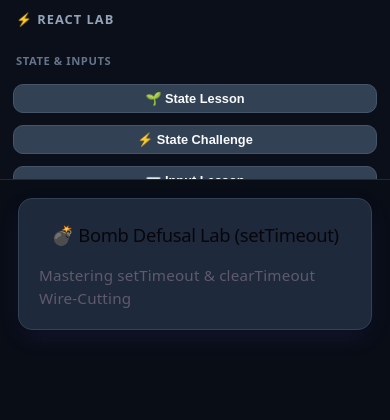
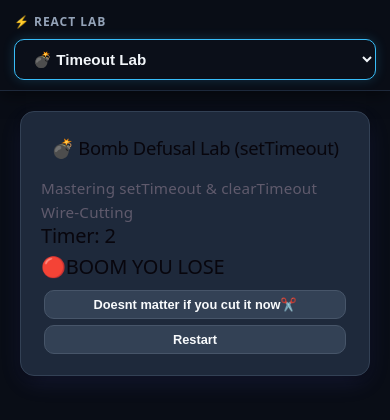
Before and after one commit to Samket1/React-, a React (Vite) app in the folder first-react-app/: page / in a window 390 px wide. Shown: the top 420 px of the page. Built offline with nearby package versions, Linux system fonts and the light colour scheme.

Commit message:
feat: add TimeoutChallenge component with timer mechanics and styling

```diff
--- a/first-react-app/src/App.css
+++ b/first-react-app/src/App.css
@@ -494,6 +494,46 @@ button:active,
   font-size: 0.85rem;
 }
 
+.active-nav-btn {
+  background: rgba(99, 102, 241, 0.25) !important;
+  border-color: #6366f1 !important;
+  color: #a5b4fc !important;
+  font-weight: 700;
+  box-shadow: 0 0 10px rgba(99, 102, 241, 0.3);
+}
+
+/* 📱 Mobile Navigation Header (Hidden on Desktop) */
+.mobile-nav-header {
+  display: none;
+}
+
+.mobile-nav-select {
+  width: 100%;
+  background: #0b0f19;
+  color: #f1f5f9;
+  border: 1.5px solid #38bdf8;
+  border-radius: 10px;
+  padding: 10px 14px;
+  font-size: 0.95rem;
+  font-weight: 600;
+  outline: none;
+  cursor: pointer;
+  box-shadow: 0 0 12px rgba(56, 189, 248, 0.2);
+  appearance: auto;
+}
+
+.mobile-nav-select optgroup {
+  background: #0f172a;
+  color: #94a3b8;
+  font-weight: 700;
+}
+
+.mobile-nav-select option {
+  background: #1e293b;
+  color: #f8fafc;
+  padding: 8px;
+}
+
 .sidebar-main {
   flex: 1;
   min-width: 0;
@@ -748,32 +788,44 @@ button:active,
    📱 Comprehensive Mobile & Tablet Responsive Media Queries
    ========================================================= */
 @media (max-width: 768px) {
-  /* Layout switches from side-by-side to stacked */
+  /* Layout switches to single column full-screen */
   .sidebar-layout {
     flex-direction: column;
+    width: 100vw;
+    min-height: 100vh;
   }
 
-  .sidebar-nav {
+  /* 🚫 Completely hide the crowded desktop sidebar buttons on mobile/tablet */
+  .desktop-sidebar {
+    display: none !important;
+  }
+
+  /* 📱 Show the clean mobile dropdown header at the top */
+  .mobile-nav-header {
+    display: block;
+    position: sticky;
+    top: 0;
+    z-index: 999;
+    background: #090d16;
+    border-bottom: 1.5px solid #1e293b;
+    padding: 10px 14px;
+    box-shadow: 0 4px 16px rgba(0, 0, 0, 0.5);
+  }
+
+  .mobile-nav-title {
+    font-size: 0.75rem;
+    font-weight: 700;
+    color: #94a3b8;
+    text-transform: uppercase;
+    letter-spacing: 0.08em;
+    margin-bottom: 6px;
+  }
+
+  /* Main area takes 100% full screen width */
+  .sidebar-main {
     width: 100%;
     min-width: 100%;
-    height: auto;
-    max-height: 180px;
-    position: static;
-    border-right: none;
-    border-bottom: 1px solid #1e293b;
-    padding: 12px 10px;
-    overflow-x: auto;
-    overflow-y: auto;
-  }
-
-  .sidebar-title {
-    margin-bottom: 6px;
-    font-size: 0.8rem;
-  }
-
-  .sidebar-main {
-    padding: 10px;
-    width: 100%;
+    padding: 12px;
     box-sizing: border-box;
   }
 
--- a/first-react-app/src/Home.jsx
+++ b/first-react-app/src/Home.jsx
@@ -44,40 +44,81 @@ function Home() {
     )
     return (
         <div className="sidebar-layout">
-            {/* 🧭 Left Sidebar Navigation */}
-            <nav className="sidebar-nav">
+            {/* 📱 Mobile Dropdown Menu (Visible on Phones & Tablets) */}
+            <div className="mobile-nav-header">
+                <div className="mobile-nav-title">⚡ React Lab</div>
+                <select
+                    className="mobile-nav-select"
+                    value={tab}
+                    onChange={(e) => setTab(e.target.value)}
+                >
+                    <optgroup label="🌱 1. State & Inputs">
+                        <option value="state-lesson">🌱 State Lesson</option>
+                        <option value="state-challenge">⚡ State Challenge</option>
+                        <option value="input-lesson">⌨️ Input Lesson</option>
+                        <option value="input-challenge">💬 Input Challenge</option>
+                    </optgroup>
+
+                    <optgroup label="📋 2. Lists & Arrays">
+                        <option value="array-list">📋 Array List</option>
+                        <option value="dynamic-list">🔄 Dynamic List</option>
+                        <option value="mapping-rev">🗺️ Mapping Revision</option>
+                        <option value="revision">📝 Revision</option>
+                        <option value="practice">🎯 Practice</option>
+                    </optgroup>
+
+                    <optgroup label="⚔️ 3. Boss Quests">
+                        <option value="boss-1">⚔️ Boss 1 (RPG Quest)</option>
+                        <option value="boss-2-tech">💻 Boss 2 (Tech Store)</option>
+                        <option value="boss-2-array">👑 Boss 2 (Array Master)</option>
+                        <option value="boss-3-cargo">📦 Boss 3 (Cyber Cargo)</option>
+                    </optgroup>
+
+                    <optgroup label="⚡ 4. APIs & Timers">
+                        <option value="effect-lesson">⚡ Effect Lesson (PokeAPI)</option>
+                        <option value="rnm">🧪 Rick & Morty Scanner</option>
+                        <option value="anime">⛩️ Anime Intel</option>
+                        <option value="food">🍳 Recipe Vault</option>
+                        <option value="stopwatch">⏱️ Stopwatch Lab</option>
+                        <option value="timeout">💣 Timeout Lab</option>
+                    </optgroup>
+                </select>
+            </div>
+
+            {/* 🧭 Desktop Left Sidebar Navigation (Hidden on Mobile) */}
+            <nav className="sidebar-nav desktop-sidebar">
                 <h2 className="sidebar-title">⚡ React Lab</h2>
 
                 {/* 1. Basics & State */}
                 <span className="sidebar-section-title">STATE & INPUTS</span>
-                <button className="sidebar-btn" onClick={() => setTab("state-lesson")}>🌱 State Lesson</button>
-                <button className="sidebar-btn" onClick={() => setTab("state-challenge")}>⚡ State Challenge</button>
-                <button className="sidebar-btn" onClick={() => setTab("input-lesson")}>⌨️ Input Lesson</button>
-                <button className="sidebar-btn" onClick={() => setTab("input-challenge")}>💬 Input Challenge</button>
+                <button className={`sidebar-btn ${tab === 'state-lesson' ? 'active-nav-btn' : ''}`} onClick={() => setTab("state-lesson")}>🌱 State Lesson</button>
+                <button className={`sidebar-btn ${tab === 'state-challenge' ? 'active-nav-btn' : ''}`} onClick={() => setTab("state-challenge")}>⚡ State Challenge</button>
+                <button className={`sidebar-btn ${tab === 'input-lesson' ? 'active-nav-btn' : ''}`} onClick={() => setTab("input-lesson")}>⌨️ Input Lesson</button>
+                <button className={`sidebar-btn ${tab === 'input-challenge' ? 'active-nav-btn' : ''}`} onClick={() => setTab("input-challenge")}>💬 Input Challenge</button>
 
                 {/* 2. Lists & Arrays */}
                 <span className="sidebar-section-title">LISTS & ARRAYS</span>
-                <button className="sidebar-btn" onClick={() => setTab("array-list")}>📋 Array List</button>
-                <button className="sidebar-btn" onClick={() => setTab("dynamic-list")}>🔄 Dynamic List</button>
-                <button className="sidebar-btn" onClick={() => setTab("mapping-rev")}>🗺️ Mapping Revision</button>
-                <button className="sidebar-btn" onClick={() => setTab("revision")}>📝 Revision</button>
-                <button className="sidebar-btn" onClick={() => setTab("practice")}>🎯 Practice</button>
+                <button className={`sidebar-btn ${tab === 'array-list' ? 'active-nav-btn' : ''}`} onClick={() => setTab("array-list")}>📋 Array List</button>
+                <button className={`sidebar-btn ${tab === 'dynamic-list' ? 'active-nav-btn' : ''}`} onClick={() => setTab("dynamic-list")}>🔄 Dynamic List</button>
+                <button className={`sidebar-btn ${tab === 'mapping-rev' ? 'active-nav-btn' : ''}`} onClick={() => setTab("mapping-rev")}>🗺️ Mapping Revision</button>
+                <button className={`sidebar-btn ${tab === 'revision' ? 'active-nav-btn' : ''}`} onClick={() => setTab("revision")}>📝 Revision</button>
+                <button className={`sidebar-btn ${tab === 'practice' ? 'active-nav-btn' : ''}`} onClick={() => setTab("practice")}>🎯 Practice</button>
 
                 {/* 3. The 3 Boss Challenges */}
                 <span className="sidebar-section-title">BOSS QUESTS</span>
-                <button className="sidebar-btn" onClick={() => setTab("boss-1")}>⚔️ Boss 1 (RPG Quest)</button>
-                <button className="sidebar-btn" onClick={() => setTab("boss-2-tech")}>💻 Boss 2 (Tech Store)</button>
-                <button className="sidebar-btn" onClick={() => setTab("boss-2-array")}>👑 Boss 2 (Array Master)</button>
-                <button className="sidebar-btn" onClick={() => setTab("boss-3-cargo")}>📦 Boss 3 (Cyber Cargo)</button>
+                <button className={`sidebar-btn ${tab === 'boss-1' ? 'active-nav-btn' : ''}`} onClick={() => setTab("boss-1")}>⚔️ Boss 1 (RPG Quest)</button>
+                <button className={`sidebar-btn ${tab === 'boss-2-tech' ? 'active-nav-btn' : ''}`} onClick={() => setTab("boss-2-tech")}>💻 Boss 2 (Tech Store)</button>
+                <button className={`sidebar-btn ${tab === 'boss-2-array' ? 'active-nav-btn' : ''}`} onClick={() => setTab("boss-2-array")}>👑 Boss 2 (Array Master)</button>
+                <button className={`sidebar-btn ${tab === 'boss-3-cargo' ? 'active-nav-btn' : ''}`} onClick={() => setTab("boss-3-cargo")}>📦 Boss 3 (Cyber Cargo)</button>
 
                 {/* 4. API & useEffect Series */}
                 <span className="sidebar-section-title">APIs & USE_EFFECT</span>
-                <button className="sidebar-btn" onClick={() => setTab("effect-lesson")}>⚡ Effect Lesson (PokeAPI)</button>
-                <button className="sidebar-btn" onClick={() => setTab("rnm")}>🧪 Rick & Morty Scanner</button>
-                <button className="sidebar-btn" onClick={() => setTab("anime")}>⛩️ Anime Intel</button>
-                <button className="sidebar-btn" onClick={() => setTab("food")}>🍳 Recipe Vault</button>
-                <button className="sidebar-btn" onClick={() => setTab("stopwatch")}>⏱️ Stopwatch Lab</button>
-                <button className="sidebar-btn" onClick={() => setTab("timeout")}>💣 Timeout Lab</button>
+                <button className={`sidebar-btn ${tab === 'effect-lesson' ? 'active-nav-btn' : ''}`} onClick={() => setTab("effect-lesson")}>⚡ Effect Lesson (PokeAPI)</button>
+                <button className={`sidebar-btn ${tab === 'rnm' ? 'active-nav-btn' : ''}`} onClick={() => setTab("rnm")}>🧪 Rick & Morty Scanner</button>
+                <button className={`sidebar-btn ${tab === 'anime' ? 'active-nav-btn' : ''}`} onClick={() => setTab("anime")}>⛩️ Anime Intel</button>
+                <button className={`sidebar-btn ${tab === 'food' ? 'active-nav-btn' : ''}`} onClick={() => setTab("food")}>🍳 Recipe Vault</button>
+                <button className={`sidebar-btn ${tab === 'stopwatch' ? 'active-nav-btn' : ''}`} onClick={() => setTab("stopwatch")}>⏱️ Stopwatch Lab</button>
+                <button className={`sidebar-btn ${tab === 'timeout' ? 'active-nav-btn' : ''}`} onClick={() => setTab("timeout")}>💣 Timeout Lab</button>
             </nav>
 
             {/* 🖥️ Main Content Area on the Right */}
--- a/first-react-app/src/TimeoutChallenge.jsx
+++ b/first-react-app/src/TimeoutChallenge.jsx
@@ -1,17 +1,58 @@
 import { useState, useEffect } from 'react'
 import './App.css'
+import { use } from 'react'
 
 function TimeoutChallenge() {
-    // 💣 Challenge Goal: Build a Bomb Defusal / Auto-Dismiss Alert!
-    // 1. A state for a message or alert (e.g. showBomb, or alertText)
-    // 2. A useEffect with setTimeout to blow up or dismiss after 3000ms (3 seconds)
-    // 3. The cleanup clearTimeout to defuse it if cancelled!
+    const [alert, setAlert] = useState("")
+    const [defused, setDefused] = useState(false)
+    const [sec, setSec] = useState(0)
+    const [restart, setRestart] = useState(false)
+    const [won, setWon] = useState(true)
+    const [stop, setStop] = useState(false)
+    const Main_Time = 2
+    useEffect(() => {
+        if (defused) return
 
+        if (!stop) {
+            const count = setInterval(() => {
+                setSec((prev) => prev + 1)
+            }, 1000)
+
+            const alarm = setTimeout(() => {
+                setAlert("🔴BOOM YOU LOSE")
+                setWon(false)
+                setStop(true)
+            }, Main_Time * 1000)
+            return () => {
+                clearTimeout(alarm)
+                clearInterval(count)
+            }
+        }
+
+    }, [defused, restart, stop])
     return (
         <div className="card">
             <h1 className="header">💣 Bomb Defusal Lab (setTimeout)</h1>
             <p className="subtitle">Mastering setTimeout & clearTimeout Wire-Cutting</p>
+            <h2>Timer: {sec}</h2>
+            <h2> {alert}</h2>
 
+            <button onClick={() => {
+                if (sec < Main_Time) {
+                    setDefused(true)
+                    setAlert("🟢 Wire Cut! Timer Defused!")
+                    setWon(true)
+                }
+                else { setWon(false) }
+            }}>{won ? "✂️ Cut Wire" : "Doesnt matter if you cut it now✂️"}</button>
+            <button onClick={() => {
+                setDefused(false)
+                setSec(0)
+                setAlert("")
+                setRestart(!restart)
+                setWon(true)
+                setStop(false)
+            }}>Restart</button>
         </div>
     )
 }
```
